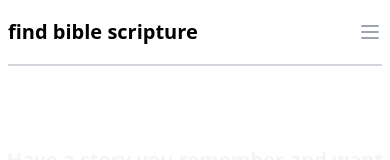
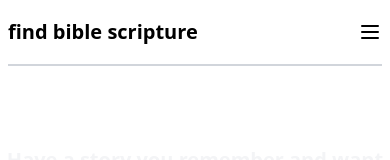
Before and after one commit to Era360/find-bible-scripture, a Next.js app: page /search in a window 390 px wide. Shown: the top 160 px of the page. Built offline with nearby package versions, Linux system fonts and the light colour scheme; no server answers.

Commit message:
:link: separated header component

```diff
--- /dev/null
+++ b/components/header.tsx
@@ -0,0 +1,57 @@
+import React from 'react'
+import Link from 'next/link'
+import { signOut } from 'firebase/auth'
+
+// Local imports
+import { useAuth } from '@/utils/use-auth'
+import { auth } from '@/firebase'
+import Avatar from './avatar/avatar'
+
+function Header() {
+    const auth_ = useAuth()
+
+    return (
+        <nav className="mx-2 border-b-2 border-gray-300 sm:mx-10">
+            <div className="container mx-auto">
+                <div className="flex items-center justify-between h-16">
+                    <div className="flex-shrink-0">
+                        <Link href="/" className="text-xl font-bold">
+                            find bible scripture
+                        </Link>
+                    </div>
+                    <div className='hidden sm:block'>
+                        {
+                            auth_.user ? <div className="flex items-center space-x-4">
+                                <p className="font-medium">{auth_.user.displayName}</p>
+                                <div className="cursor-pointer" onClick={() => signOut(auth)}>
+                                    <Avatar user_image={auth_.user.photoURL} />
+                                </div>
+                            </div>
+                                :
+                                <Link href="/search" className="p-2 text-lg font-medium text-white bg-gray-800 rounded-md hover:bg-gray-700">
+                                    Sign Up
+                                </Link>
+                        }
+                    </div>
+                    <div className="flex -mr-2 sm:hidden">
+                        <button
+                            type="button"
+                            className="inline-flex items-center justify-center p-2 transition duration-150 ease-in-out rounded-md hover:bg-gray-100 focus:outline-none focus:bg-gray-100 focus:text-gray-500"
+                            aria-label="Main menu"
+                            aria-expanded="false"
+                        >
+                            <svg className="block w-6 h-6" viewBox="0 0 24 24" xmlns="http://www.w3.org/2000/svg" fill="none" stroke="currentColor">
+                                <path strokeLinecap="round" strokeLinejoin="round" strokeWidth={2} d="M4 6h16M4 12h16M4 18h16" />
+                            </svg>
+                            <svg className="hidden w-6 h-6" viewBox="0 0 24 24" xmlns="http://www.w3.org/2000/svg" fill="none" stroke="currentColor">
+                                <path strokeLinecap="round" strokeLinejoin="round" strokeWidth={2} d="M6 18L18 6M6 6l12 12" />
+                            </svg>
+                        </button>
+                    </div>
+                </div>
+            </div>
+        </nav>
+    )
+}
+
+export default Header
--- a/pages/index.tsx
+++ b/pages/index.tsx
@@ -3,59 +3,18 @@ import Link from 'next/link';
 import React from 'react';
 
 // local imports
-import Avatar from '@/components/avatar/avatar';
-import { useAuth } from '@/utils/use-auth';
-import { signOut } from 'firebase/auth';
-import { auth } from '@/firebase';
+import Header from '@/components/header';
 
 export default function Home() {
-  const auth_ = useAuth()
 
   return (
     <div className="flex flex-col min-h-screen">
       <Head>
         <title>Find Bible Scripture | Discover the Bible in a whole new way</title>
       </Head>
-      <nav className="mx-2 border-b-2 border-gray-300 sm:mx-10">
-        <div className="container mx-auto">
-          <div className="flex items-center justify-between h-16">
-            <div className="flex-shrink-0">
-              <Link href="/" className="text-xl font-bold">
-                find bible scripture
-              </Link>
-            </div>
-            <div className='hidden sm:block'>
-              {
-                auth_.user ? <div className="flex items-center space-x-4">
-                  <p className="font-medium">{auth_.user.displayName}</p>
-                  <div className="cursor-pointer" onClick={() => signOut(auth)}>
-                    <Avatar user_image={auth_.user.photoURL} />
-                  </div>
-                </div>
-                  :
-                  <Link href="/search" className="p-2 text-lg font-medium text-white bg-gray-800 rounded-md hover:bg-gray-700">
-                    Sign Up
-                  </Link>
-              }
-            </div>
-            <div className="flex -mr-2 sm:hidden">
-              <button
-                type="button"
-                className="inline-flex items-center justify-center p-2 transition duration-150 ease-in-out rounded-md hover:bg-gray-100 focus:outline-none focus:bg-gray-100 focus:text-gray-500"
-                aria-label="Main menu"
-                aria-expanded="false"
-              >
-                <svg className="block w-6 h-6" viewBox="0 0 24 24" xmlns="http://www.w3.org/2000/svg" fill="none" stroke="currentColor">
-                  <path strokeLinecap="round" strokeLinejoin="round" strokeWidth={2} d="M4 6h16M4 12h16M4 18h16" />
-                </svg>
-                <svg className="hidden w-6 h-6" viewBox="0 0 24 24" xmlns="http://www.w3.org/2000/svg" fill="none" stroke="currentColor">
-                  <path strokeLinecap="round" strokeLinejoin="round" strokeWidth={2} d="M6 18L18 6M6 6l12 12" />
-                </svg>
-              </button>
-            </div>
-          </div>
-        </div>
-      </nav>
+
+      <Header />
+
       <div className="px-4 py-16 mx-auto my-auto max-w-7xl sm:px-6 lg:px-8">
         <div className="text-center">
           <h1 className="text-4xl font-bold leading-9 sm:text-5xl sm:leading-10">
--- a/pages/search.tsx
+++ b/pages/search.tsx
@@ -10,8 +10,8 @@ import Link from "next/link";
 import { useAuth } from "@/utils/use-auth";
 import { auth, db, google_provider } from "@/firebase";
 import Ellipsis from "@/components/ellipsis/ellipsis";
-import Avatar from "@/components/avatar/avatar";
 import { Data } from "./api/search";
+import Header from "@/components/header";
 
 type UserDataType = {
     credits: number | null
@@ -141,47 +141,7 @@ export default function Search() {
             <Head>
                 <title>Search | Discover the Bible in a whole new way</title>
             </Head>
-            <nav className="mx-2 border-b-2 border-gray-300 sm:mx-10">
-                <div className="container mx-auto">
-                    <div className="flex items-center justify-between h-16">
-                        <div className="flex-shrink-0">
-                            <Link href="/" className="text-xl font-bold">
-                                find bible scripture
-                            </Link>
-                        </div>
-                        <div className='hidden sm:block'>
-                            {
-                                auth_.user ? <div className="flex items-center space-x-4">
-                                    <p className="font-medium">{auth_.user.displayName}</p>
-                                    <div className="cursor-pointer" onClick={() => signOut(auth)}>
-                                        <Avatar user_image={auth_.user.photoURL} />
-                                    </div>
-                                </div>
-                                    :
-                                    <Link href="/search" className="p-2 text-lg font-medium bg-gray-700 rounded-md hover:bg-gray-600">
-                                        Sign Up
-                                    </Link>
-                            }
-                        </div>
-                        <div className="flex -mr-2 sm:hidden">
-                            <button
-                                type="button"
-                                className="inline-flex items-center justify-center p-2 text-gray-400 transition duration-150 ease-in-out rounded-md hover:text-gray-500 hover:bg-gray-100 focus:outline-none focus:bg-gray-100 focus:text-gray-500"
-                                aria-label="Main menu"
-                                aria-expanded="false"
-                            >
-                                <svg className="block w-6 h-6" viewBox="0 0 24 24" xmlns="http://www.w3.org/2000/svg" fill="none" stroke="currentColor">
-                                    <path strokeLinecap="round" strokeLinejoin="round" strokeWidth={2} d="M4 6h16M4 12h16M4 18h16" />
-                                </svg>
-                                <svg className="hidden w-6 h-6" viewBox="0 0 24 24" xmlns="http://www.w3.org/2000/svg" fill="none" stroke="currentColor">
-                                    <path strokeLinecap="round" strokeLinejoin="round" strokeWidth={2} d="M6 18L18 6M6 6l12 12" />
-                                </svg>
-                            </button>
-                        </div>
-                    </div>
-                </div>
-            </nav>
-            <Toaster />
+            <Header />
             {
                 auth_.user ?
                     <div className="px-4 py-20 sm:px-6 lg:px-8">
@@ -216,7 +176,7 @@ export default function Search() {
                                         )}
                                     </>
                             }
-                            <button className={`${results.scripture && "mt-5"} hover:border rounded px-5 py-2`}>View History</button>
+                            <Link href="/history" className={`${results.scripture && "mt-5"} hover:border rounded px-5 py-2`}>View History</Link>
                         </div>
                     </div> :
                     <div className="py-20 space-y-10">
@@ -245,6 +205,7 @@ export default function Search() {
                         </div>
                     </div>
             }
+            <Toaster />
         </div>
     );
 }
```
